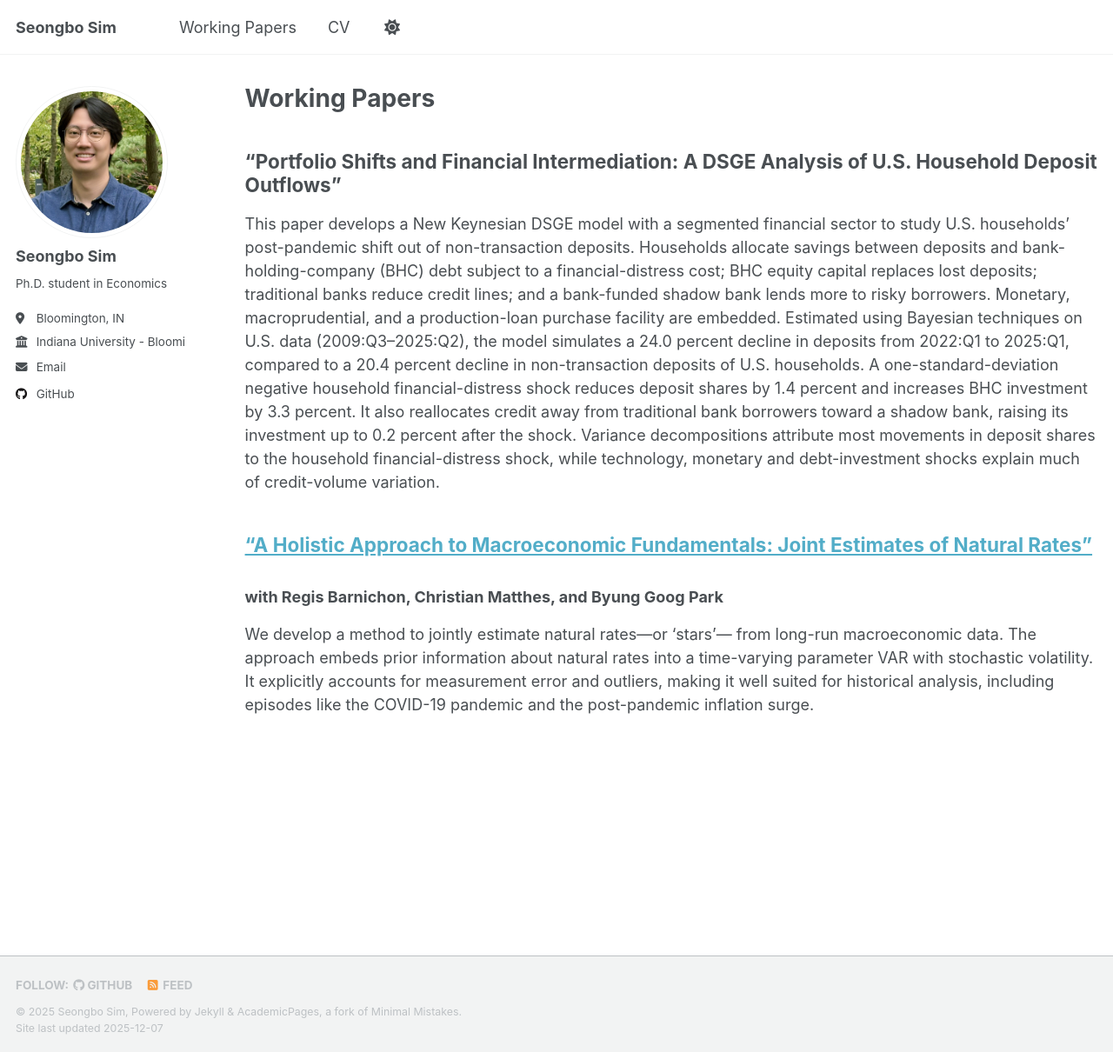
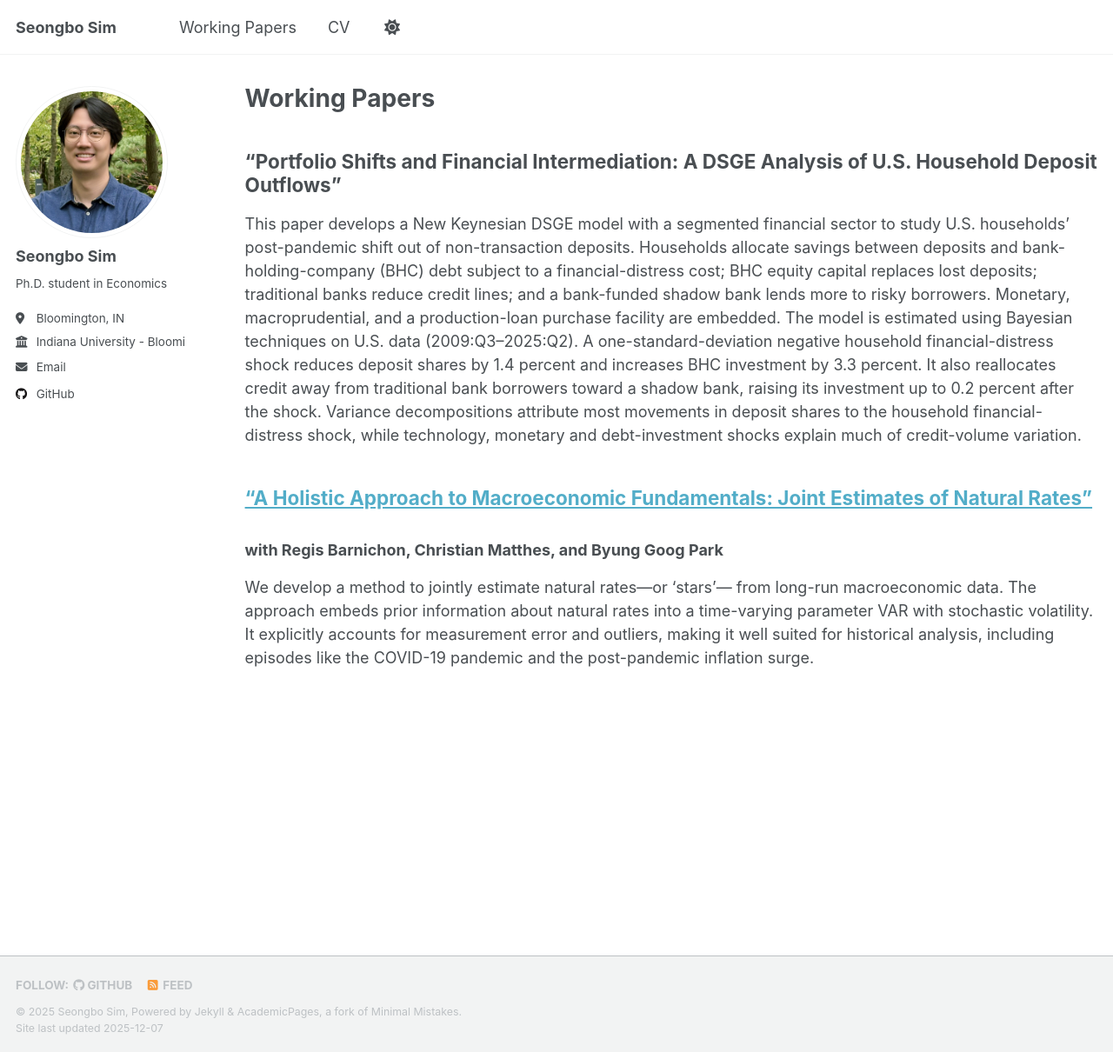
Before and after one commit to simseo520/simseo520.github.io, a Jekyll site: the page built from _pages/working-papers.md, in a window 1280 px wide and 1210 px high. Shown: the whole window at 87% size. Built offline with Jekyll 4.4.1, drawn with Linux system fonts in a browser that asks for light colours; a script that is not in the unit is left out.

Commit message:
25_12_08

```diff
--- a/_pages/working-papers.md
+++ b/_pages/working-papers.md
@@ -11,7 +11,7 @@ redirect_from:
 
 ## "Portfolio Shifts and Financial Intermediation: A DSGE Analysis of U.S. Household Deposit Outflows”
 
-This paper develops a New Keynesian DSGE model with a segmented financial sector to study U.S. households' post-pandemic shift out of non-transaction deposits. Households allocate savings between deposits and bank-holding-company (BHC) debt subject to a financial-distress cost; BHC equity capital replaces lost deposits; traditional banks reduce credit lines; and a bank-funded shadow bank lends more to risky borrowers. Monetary, macroprudential, and a production-loan purchase facility are embedded. Estimated using Bayesian techniques on U.S. data (2009:Q3--2025:Q2), the model simulates a 24.0 percent decline in deposits from 2022:Q1 to 2025:Q1, compared to a 20.4 percent decline in non-transaction deposits of U.S. households. A one-standard-deviation negative household financial-distress shock reduces deposit shares by 1.4 percent and increases BHC investment by 3.3 percent. It also reallocates credit away from traditional bank borrowers toward a shadow bank, raising its investment up to 0.2 percent after the shock. Variance decompositions attribute most movements in deposit shares to the household financial-distress shock, while technology, monetary and debt-investment shocks explain much of credit-volume variation.
+This paper develops a New Keynesian DSGE model with a segmented financial sector to study U.S. households' post-pandemic shift out of non-transaction deposits. Households allocate savings between deposits and bank-holding-company (BHC) debt subject to a financial-distress cost; BHC equity capital replaces lost deposits; traditional banks reduce credit lines; and a bank-funded shadow bank lends more to risky borrowers. Monetary, macroprudential, and a production-loan purchase facility are embedded. The model is estimated using Bayesian techniques on U.S. data (2009:Q3--2025:Q2). A one-standard-deviation negative household financial-distress shock reduces deposit shares by 1.4 percent and increases BHC investment by 3.3 percent. It also reallocates credit away from traditional bank borrowers toward a shadow bank, raising its investment up to 0.2 percent after the shock. Variance decompositions attribute most movements in deposit shares to the household financial-distress shock, while technology, monetary and debt-investment shocks explain much of credit-volume variation.
 
 
 
```
Also changed, not shown: 1 other file.
